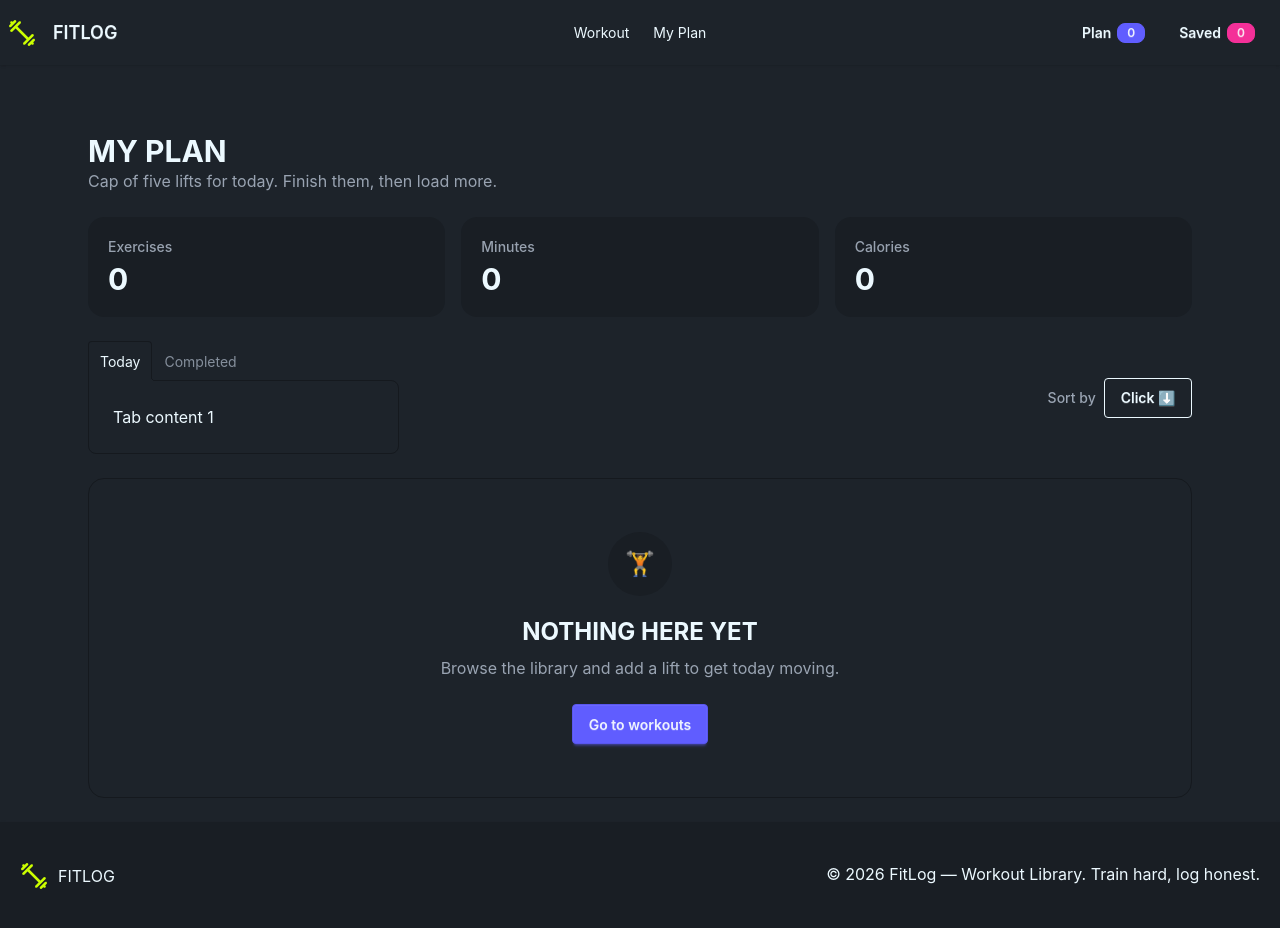
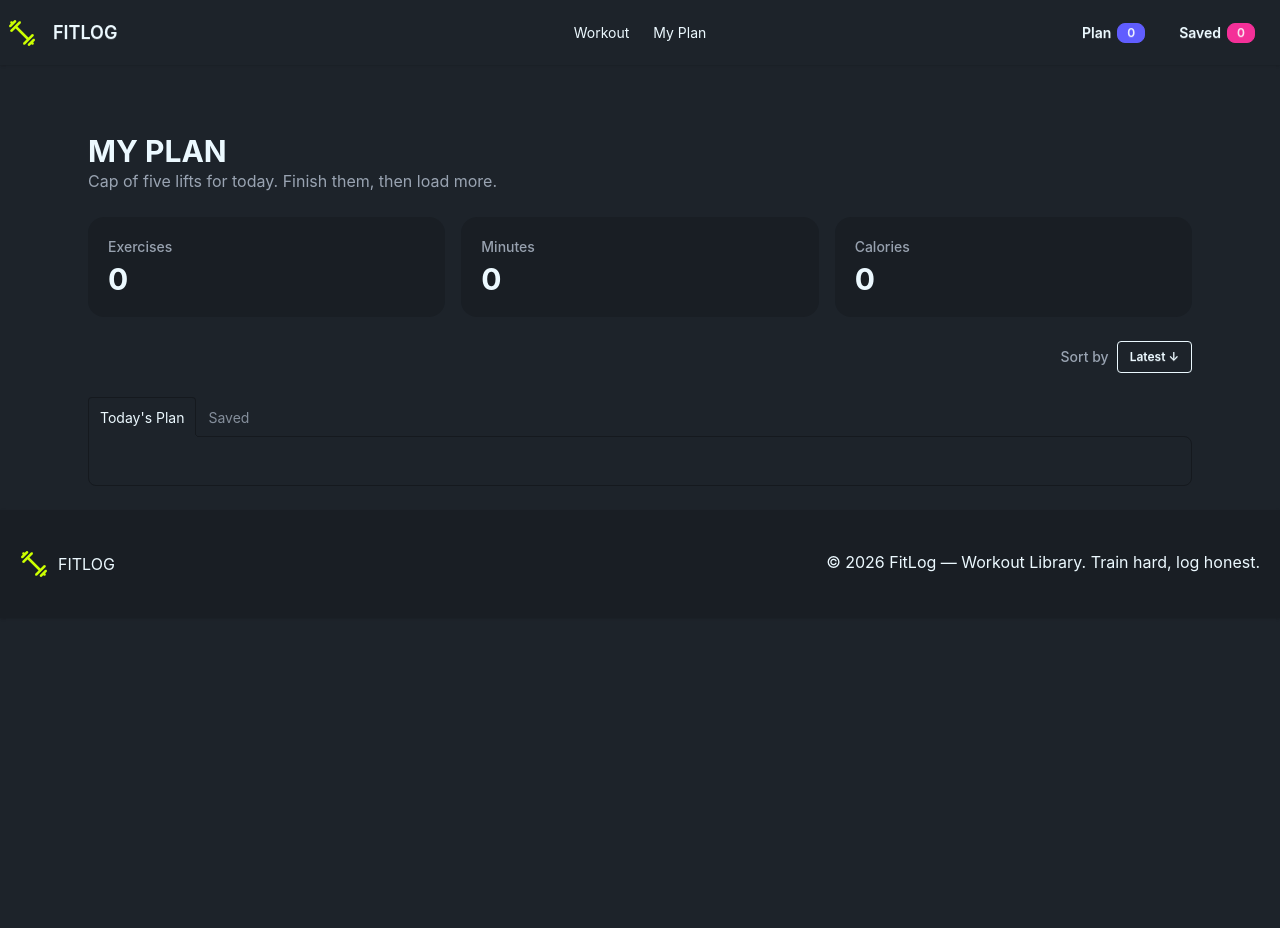
Before and after one commit to Sagorhowlader/b14-a6-fitlog, a Next.js app: page /my-plan in a window 1280 px wide. After the commit the page ends 800 px from the top, so only its background shows below. Built offline with nearby package versions, Linux system fonts and the light colour scheme.

Commit message:
Feature: Implement My Plan page and My Plan Statastics

```diff
--- a/src/app/my-plan/page.tsx
+++ b/src/app/my-plan/page.tsx
@@ -1,5 +1,5 @@
-import React from "react";
-
+import MyPlan from "@/components/MyPlan";
+import MyPlanStatistics from "@/components/MyPlanStatistics";
 const MyPlanPage = () => {
   return (
     <section className="max-w-6xl mx-auto p-6 flex flex-col gap-6">
@@ -12,102 +12,64 @@ const MyPlanPage = () => {
       </div>
 
       {/* Statistics */}
-      <div className="grid grid-cols-1 sm:grid-cols-3 gap-4">
-        <div className="bg-base-200 rounded-2xl p-5">
-          <div className="flex flex-col gap-1">
-            <span className="text-sm font-medium text-base-content/60">
-              Exercises
-            </span>
-            <span className="text-3xl font-bold">0</span>
+      <MyPlanStatistics />
+      {/* Sort */}
+      <div className="flex items-center justify-end gap-2">
+        <span className="text-sm font-medium text-base-content/60">
+          Sort by
+        </span>
+
+        <div className="dropdown dropdown-bottom dropdown-end">
+          <div tabIndex={0} role="button" className="btn btn-outline btn-sm">
+            Latest ↓
           </div>
-        </div>
 
-        <div className="bg-base-200 rounded-2xl p-5">
-          <div className="flex flex-col gap-1">
-            <span className="text-sm font-medium text-base-content/60">
-              Minutes
-            </span>
-            <span className="text-3xl font-bold">0</span>
-          </div>
-        </div>
-
-        <div className="bg-base-200 rounded-2xl p-5">
-          <div className="flex flex-col gap-1">
-            <span className="text-sm font-medium text-base-content/60">
-              Calories
-            </span>
-            <span className="text-3xl font-bold">0</span>
-          </div>
+          <ul
+            tabIndex={-1}
+            className="dropdown-content menu bg-base-100 rounded-box z-1 w-52 p-2 shadow-md border border-base-200"
+          >
+            <li>
+              <a>Latest</a>
+            </li>
+            <li>
+              <a>Duration</a>
+            </li>
+            <li>
+              <a>Calories</a>
+            </li>
+            <li>
+              <a>Rating</a>
+            </li>
+          </ul>
         </div>
       </div>
-
       {/* Tabs + Sort */}
-      <div className="flex flex-col md:flex-row md:items-center md:justify-between gap-4">
+      <div className="flex items-center justify-between">
         {/* Tabs */}
-        <div className="tabs tabs-lift">
+        <div className="tabs tabs-lift w-full">
           <input
             type="radio"
             name="my_tabs_3"
             className="tab"
-            aria-label="Today"
+            aria-label="Today's Plan"
             defaultChecked
           />
 
           <div className="tab-content bg-base-100 border-base-300 p-6">
-            Tab content 1
+            <MyPlan />
           </div>
 
           <input
             type="radio"
             name="my_tabs_3"
             className="tab"
-            aria-label="Completed"
+            aria-label="Saved"
           />
 
           <div className="tab-content bg-base-100 border-base-300 p-6">
-            Tab content 2
+            <div>Saved workouts</div>
           </div>
         </div>
-
-        {/* Sort */}
-        <div className="flex items-center gap-2">
-          <span className="text-sm font-medium text-base-content/60">
-            Sort by
-          </span>
-
-          <div className="dropdown dropdown-bottom">
-            <div tabIndex={0} role="button" className="btn btn-outline">
-              Click ⬇️
-            </div>
-
-            <ul
-              tabIndex={-1}
-              className="dropdown-content menu bg-base-100 rounded-box z-1 w-52 p-2 shadow-md border border-base-200"
-            >
-              <li>
-                <a>Item 1</a>
-              </li>
-              <li>
-                <a>Item 2</a>
-              </li>
-            </ul>
-          </div>
-        </div>
-      </div>
-
-      {/* Empty State */}
-      <div className="min-h-80 rounded-2xl border border-base-300 bg-base-100 flex flex-col items-center justify-center text-center p-8">
-        <div className="w-16 h-16 rounded-full bg-base-200 flex items-center justify-center mb-5">
-          <span className="text-2xl">🏋️</span>
-        </div>
-
-        <h1 className="text-2xl font-bold">NOTHING HERE YET</h1>
-
-        <p className="text-base-content/60 mt-2 max-w-md">
-          Browse the library and add a lift to get today moving.
-        </p>
-
-        <button className="btn btn-primary mt-6">Go to workouts</button>
       </div>
     </section>
   );
--- /dev/null
+++ b/src/components/MyPlan.tsx
@@ -0,0 +1,21 @@
+"use client";
+import React, { useContext } from "react";
+import MyPlanCard from "./MyPlanCard";
+import { WorkoutContext } from "@/context/WorkoutContext";
+
+const MyPlan = () => {
+  const context = useContext(WorkoutContext);
+  if (!context) {
+    throw new Error("MyPlanCard must be used inside WorkoutProvider");
+  }
+  const { planWorkoutData } = context;
+  return (
+    <div className="flex flex-col gap-3.5 bg-base-200">
+      {planWorkoutData.map((workoutData) => (
+        <MyPlanCard key={workoutData.id} workout={workoutData} />
+      ))}
+    </div>
+  );
+};
+
+export default MyPlan;
--- /dev/null
+++ b/src/components/MyPlanCard.tsx
@@ -0,0 +1,43 @@
+import { IWorkout } from "@/types/workout.type";
+import Image from "next/image";
+import React from "react";
+
+type MyPlanCardProps = {
+  workout: IWorkout;
+};
+
+export default function MyPlanCard({ workout }: MyPlanCardProps) {
+  return (
+    <section className="flex gap-5 rounded-xl bg-base-100 p-4 shadow-sm">
+      <div>
+        <Image
+          src={workout.image}
+          width={200}
+          height={140}
+          alt={workout.name}
+          className="h-35 w-50 rounded-lg object-cover"
+        />
+      </div>
+
+      <div className="flex flex-1 justify-between">
+        <div className="flex flex-col justify-between">
+          <div>
+            <h1 className="text-xl font-bold">{workout.name}</h1>
+            <span className="text-sm text-gray-500">{workout.equipment}</span>
+          </div>
+          <div className="flex gap-5 text-sm">
+            <span>⏱️ {workout.duration}</span>
+            <span>🔥 {workout.caloriesBurned}</span>
+            <span>⭐ {workout.rating}</span>
+          </div>
+        </div>
+
+        <div className="flex justify-center gap-3">
+          <button className="btn btn-primary">Mark As Done</button>
+
+          <button className="btn btn-outline btn-error">Remove</button>
+        </div>
+      </div>
+    </section>
+  );
+}
--- /dev/null
+++ b/src/components/MyPlanStatistics.tsx
@@ -0,0 +1,54 @@
+"use client";
+import { WorkoutContext } from "@/context/WorkoutContext";
+import React, { useContext } from "react";
+
+const MyPlanStatistics = ({}) => {
+  const context = useContext(WorkoutContext);
+  if (!context) {
+    throw new Error("MyPlanStatistics must be used inside WorkoutProvider");
+  }
+  const { planWorkoutData } = context;
+
+  const totalMinutes = planWorkoutData.reduce(
+    (total, workout) => total + workout.duration,
+    0,
+  );
+
+  const totalCalories = planWorkoutData.reduce(
+    (total, workout) => total + workout.caloriesBurned,
+    0,
+  );
+
+  return (
+    <div className="grid grid-cols-1 sm:grid-cols-3 gap-4">
+      <div className="bg-base-200 rounded-2xl p-5">
+        <div className="flex flex-col gap-1">
+          <span className="text-sm font-medium text-base-content/60">
+            Exercises
+          </span>
+          <span className="text-3xl font-bold">{planWorkoutData.length}</span>
+        </div>
+      </div>
+
+      <div className="bg-base-200 rounded-2xl p-5">
+        <div className="flex flex-col gap-1">
+          <span className="text-sm font-medium text-base-content/60">
+            Minutes
+          </span>
+          <span className="text-3xl font-bold">{totalMinutes}</span>
+        </div>
+      </div>
+
+      <div className="bg-base-200 rounded-2xl p-5">
+        <div className="flex flex-col gap-1">
+          <span className="text-sm font-medium text-base-content/60">
+            Calories
+          </span>
+          <span className="text-3xl font-bold">{totalCalories}</span>
+        </div>
+      </div>
+    </div>
+  );
+};
+
+export default MyPlanStatistics;
```
